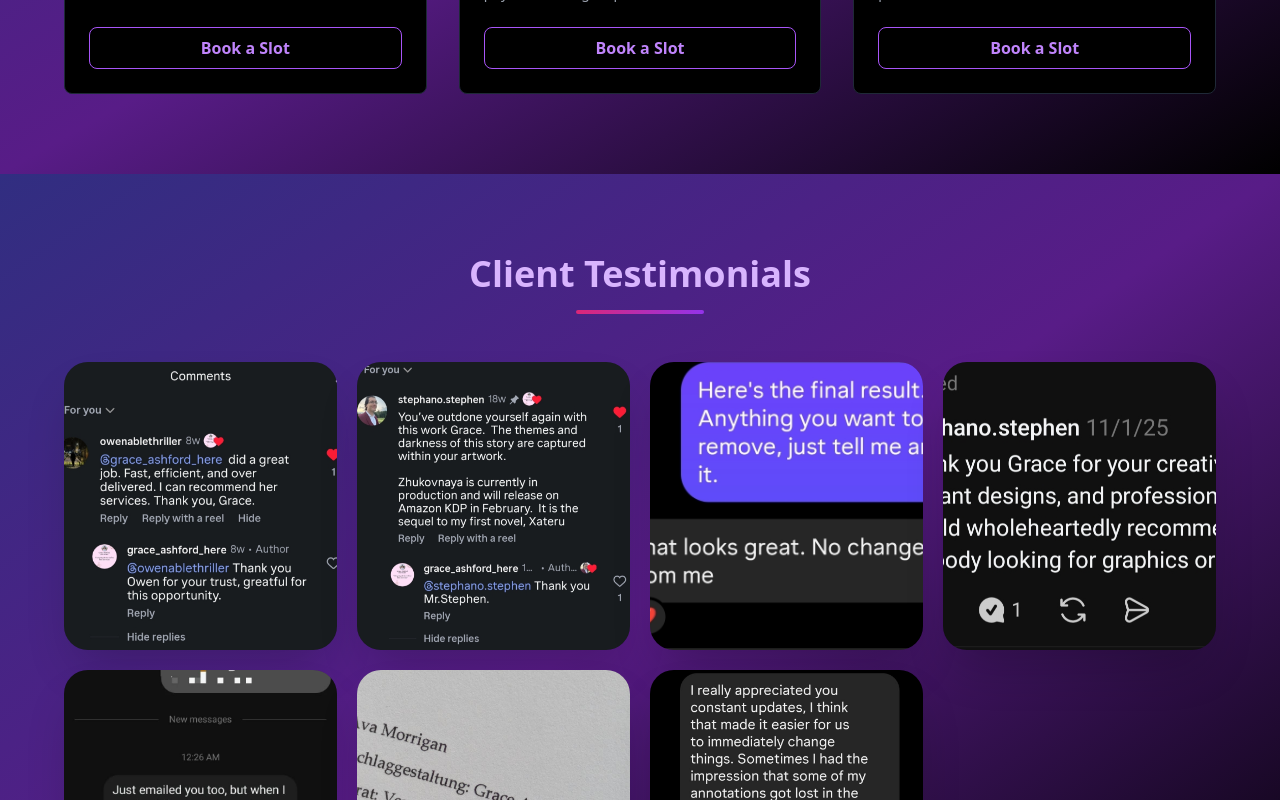
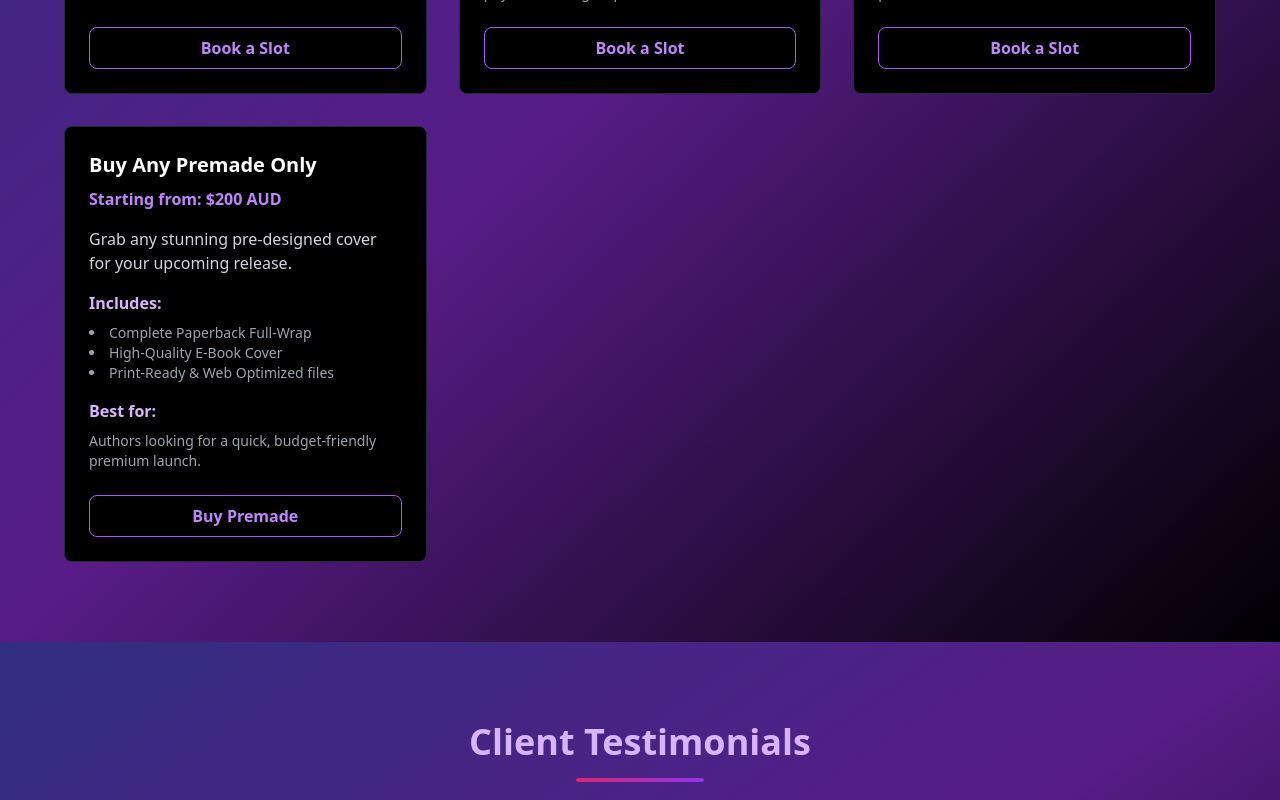
Before and after one commit to huzaifa454/grace-graphics, a React (Vite) app: page / in a window 1280 px wide. Shown: the part 1680-2480 px from the top of the page. Built offline with nearby package versions, Linux system fonts and the light colour scheme; no server answers; the database is empty.

Commit message:
Booking Form Updated

```diff
--- a/src/components/packages.jsx
+++ b/src/components/packages.jsx
@@ -1,9 +1,10 @@
-import { motion } from "framer-motion";
+import { useState } from "react";
+import { motion, AnimatePresence } from "framer-motion";
 
 const packages = [
   {
     name: "Wattpad Essentials",
-    price: "$150",
+    price: "$150 AUD",
     details: "High-impact digital designs specifically for web-novel platforms.",
     includes: [
       "High-resolution Front Cover (JPG/PNG)",
@@ -14,7 +15,7 @@ const packages = [
   },
   {
     name: "Complete E-Book & Print Wrap",
-    price: "$200",
+    price: "$300 AUD",
     details: "Professional full-wrap designs ready for global publishing platforms.",
     includes: [
       "Full Wrap (Front, Back, and Spine)",
@@ -26,7 +27,7 @@ const packages = [
   },
   {
     name: "Author Brand Portfolio (Web)",
-    price: "$500",
+    price: "$1000 AUD",
     details: "A dedicated custom-built landing page to showcase your literary work.",
     includes: [
       "Fully Responsive",
@@ -36,10 +37,87 @@ const packages = [
       "Basic SEO"
     ],
     bestFor: "Established authors building a professional personal brand."
+  },
+  {
+    name: "Buy Any Premade Only",
+    price: "$200 AUD",
+    details: "Grab any stunning pre-designed cover for your upcoming release.",
+    includes: [
+      "Complete Paperback Full-Wrap",
+      "High-Quality E-Book Cover",
+      "Print-Ready & Web Optimized files"
+    ],
+    bestFor: "Authors looking for a quick, budget-friendly premium launch."
   }
 ];
 
+const initialFormData = {
+  name: "",
+  email: "",
+  bookTitle: "",
+  selectedPackage: "",
+  message: ""
+};
+
 export default function Packages() {
+  const [isModalOpen, setIsModalOpen] = useState(false);
+  const [selectedPackage, setSelectedPackage] = useState("");
+  const [formData, setFormData] = useState(initialFormData);
+  const [isSubmitting, setIsSubmitting] = useState(false);
+  const [isSubmitted, setIsSubmitted] = useState(false);
+
+  const openModal = (pkgName) => {
+    setSelectedPackage(pkgName);
+    setFormData({ ...initialFormData, selectedPackage: pkgName });
+    setIsSubmitted(false);
+    setIsModalOpen(true);
+  };
+
+  const closeModal = () => {
+    setIsModalOpen(false);
+    setIsSubmitting(false);
+    setIsSubmitted(false);
+    setFormData(initialFormData);
+    setSelectedPackage("");
+  };
+
+  const handleChange = (e) => {
+    const { name, value } = e.target;
+    setFormData((prev) => ({ ...prev, [name]: value }));
+  };
+
+  const handleSubmit = async (e) => {
+    e.preventDefault();
+    setIsSubmitting(true);
+
+    try {
+      await fetch(
+        "https://script.google.com/macros/s/AKfycbwbJ47rMbdyqUWStWxotU7_uzGyvCtE1JKp1P8786AAmdXzhbMRmIqgO3FX-tBONPe8/exec",
+        {
+          method: "POST",
+          mode: "no-cors",
+          headers: { "Content-Type": "application/json" },
+          body: JSON.stringify({ ...formData, selectedPackage })
+        }
+      );
+
+      setFormData(initialFormData);
+      setSelectedPackage("");
+      setIsSubmitted(true);
+
+      window.setTimeout(() => {
+        setIsSubmitted(false);
+        setIsModalOpen(false);
+        setIsSubmitting(false);
+        setFormData(initialFormData);
+        setSelectedPackage("");
+      }, 2000);
+    } catch (error) {
+      console.error("Inquiry submission failed", error);
+      setIsSubmitting(false);
+    }
+  };
+
   return (
     <section
       id="packages"
@@ -61,7 +139,7 @@ export default function Packages() {
         className="w-32 h-1 mx-auto mb-8 bg-gradient-to-r from-pink-600 to-purple-600 rounded-full"
       ></motion.div>
 
-      <div className="grid grid-cols-1 md:grid-cols-3 gap-8 max-w-6xl mx-auto">
+      <div className="grid grid-cols-1 md:grid-cols-2 lg:grid-cols-3 gap-8 max-w-6xl mx-auto">
         {packages.map((pkg, index) => (
           <motion.div
             key={index}
@@ -87,21 +165,131 @@ export default function Packages() {
                 <p className="text-gray-400 text-sm">{pkg.bestFor}</p>
               </div>
             </div>
-            <a
-              href="https://www.instagram.com/grace_ashford_here/"
-              target="_blank"
-              rel="noreferrer"
+            <button
+              type="button"
+              onClick={() => openModal(pkg.name)}
               className="mt-6 w-full px-4 py-2 border border-purple-500 text-purple-400 rounded-lg
                          hover:scale-105 hover:bg-gradient-to-r hover:from-purple-500
                          hover:to-pink-500 hover:text-white
                          transition-all duration-300 hover:shadow-lg hover:shadow-purple-500/30
                          text-center block font-semibold"
             >
-              Book a Slot
-            </a>
+              {pkg.name === "Buy Any Premade Only" ? "Buy Premade" : "Book a Slot"}
+            </button>
           </motion.div>
         ))}
       </div>
+
+      <AnimatePresence>
+        {isModalOpen && (
+          <motion.div
+            initial={{ opacity: 0 }}
+            animate={{ opacity: 1 }}
+            exit={{ opacity: 0 }}
+            className="fixed inset-0 z-50 flex items-center justify-center bg-black/80 backdrop-blur-sm px-4"
+          >
+            <motion.div
+              initial={{ scale: 0.95, opacity: 0, y: 20 }}
+              animate={{ scale: 1, opacity: 1, y: 0 }}
+              exit={{ scale: 0.95, opacity: 0, y: 20 }}
+              transition={{ duration: 0.2 }}
+              className="w-full max-w-lg rounded-2xl border border-purple-500/30 bg-black/95 p-6 shadow-2xl shadow-purple-900/40"
+            >
+              <div className="mb-4 flex items-start justify-between gap-4">
+                <div>
+                  <h4 className="text-xl font-bold text-white">Inquiry Form</h4>
+                  <p className="text-sm text-gray-400">{selectedPackage}</p>
+                </div>
+                <button
+                  type="button"
+                  onClick={closeModal}
+                  className="text-2xl text-purple-300 transition hover:text-white"
+                  aria-label="Close modal"
+                >
+                  ×
+                </button>
+              </div>
+
+              {isSubmitted ? (
+                <div className="rounded-lg border border-purple-500/30 bg-purple-900/20 p-5 text-center">
+                  <p className="text-lg font-semibold text-white">Thank you! I will get back to you soon.</p>
+                  <button
+                    type="button"
+                    onClick={closeModal}
+                    className="mt-4 rounded-lg border border-purple-500 px-4 py-2 text-sm font-semibold text-purple-300 transition hover:bg-purple-600 hover:text-white"
+                  >
+                    Close
+                  </button>
+                </div>
+              ) : (
+                <form onSubmit={handleSubmit} className="space-y-4">
+                  <div>
+                    <label className="mb-1 block text-sm font-medium text-purple-300">Name</label>
+                    <input
+                      type="text"
+                      name="name"
+                      value={formData.name}
+                      onChange={handleChange}
+                      required
+                      className="w-full rounded-lg border border-gray-700 bg-gray-950/80 px-3 py-2 text-sm text-white outline-none ring-0 transition focus:border-purple-500"
+                    />
+                  </div>
+                  <div>
+                    <label className="mb-1 block text-sm font-medium text-purple-300">Email</label>
+                    <input
+                      type="email"
+                      name="email"
+                      value={formData.email}
+                      onChange={handleChange}
+                      required
+                      className="w-full rounded-lg border border-gray-700 bg-gray-950/80 px-3 py-2 text-sm text-white outline-none ring-0 transition focus:border-purple-500"
+                    />
+                  </div>
+                  <div>
+                    <label className="mb-1 block text-sm font-medium text-purple-300">Book Title / Genre</label>
+                    <input
+                      type="text"
+                      name="bookTitle"
+                      value={formData.bookTitle}
+                      onChange={handleChange}
+                      required
+                      className="w-full rounded-lg border border-gray-700 bg-gray-950/80 px-3 py-2 text-sm text-white outline-none ring-0 transition focus:border-purple-500"
+                    />
+                  </div>
+                  <div>
+                    <label className="mb-1 block text-sm font-medium text-purple-300">Selected Package</label>
+                    <input
+                      type="text"
+                      name="selectedPackage"
+                      value={selectedPackage}
+                      readOnly
+                      className="w-full rounded-lg border border-gray-700 bg-gray-900/80 px-3 py-2 text-sm text-gray-300 outline-none"
+                    />
+                  </div>
+                  <div>
+                    <label className="mb-1 block text-sm font-medium text-purple-300">Message</label>
+                    <textarea
+                      name="message"
+                      value={formData.message}
+                      onChange={handleChange}
+                      rows="4"
+                      required
+                      className="w-full rounded-lg border border-gray-700 bg-gray-950/80 px-3 py-2 text-sm text-white outline-none ring-0 transition focus:border-purple-500"
+                    />
+                  </div>
+                  <button
+                    type="submit"
+                    disabled={isSubmitting}
+                    className="w-full rounded-lg border border-purple-500 bg-gradient-to-r from-purple-600 to-pink-600 px-4 py-2 font-semibold text-white transition hover:scale-[1.01] disabled:cursor-not-allowed disabled:opacity-70"
+                  >
+                    {isSubmitting ? "Sending..." : "Send Inquiry"}
+                  </button>
+                </form>
+              )}
+            </motion.div>
+          </motion.div>
+        )}
+      </AnimatePresence>
     </section>
   );
 }
```
